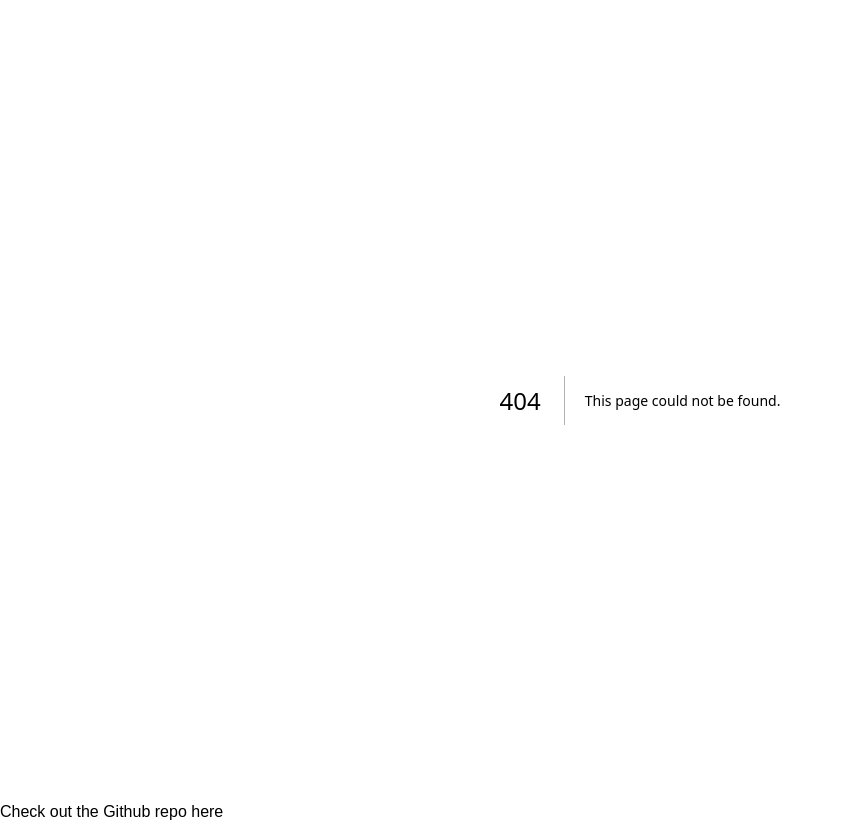
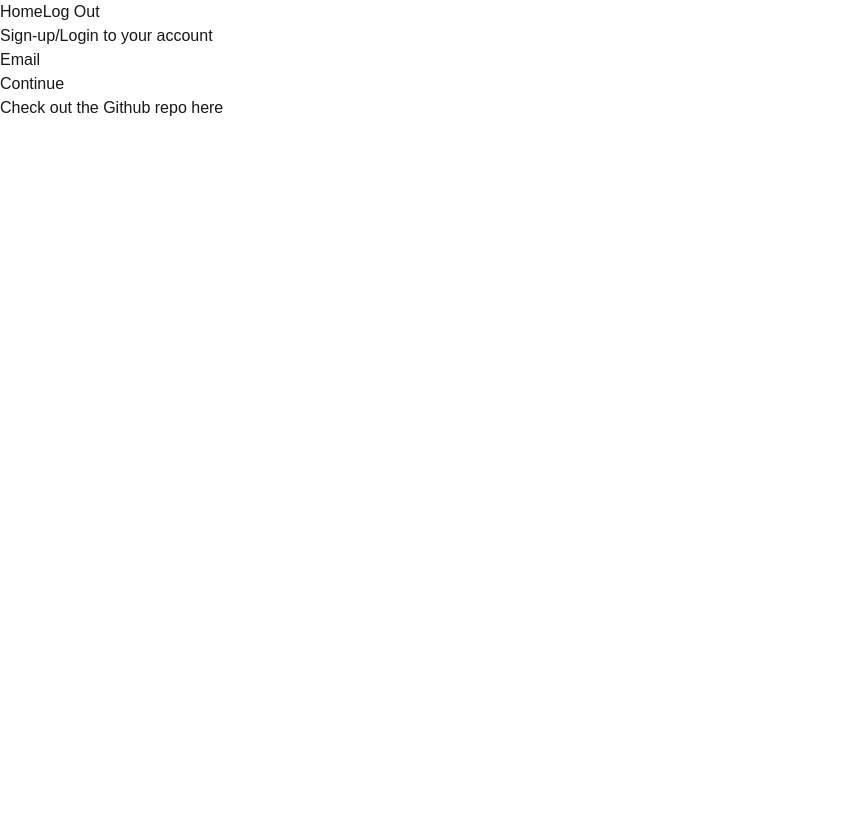
Before and after one commit to matthova/nextjs-supabase-auth-from-scratch, a Next.js app: page /sign-in in a window 1280 px wide. Before the commit this address had no page. Shown: the whole page, without its empty margins (0-843 px from the left). After the commit the page ends 800 px from the top, so only its background shows below. Built offline with nearby package versions, Linux system fonts and the light colour scheme; no server answers.

Commit message:
mostly got it

```diff
--- a/package.json
+++ b/package.json
@@ -20,6 +20,7 @@
     "react": "^19.0.0",
     "react-dom": "^19.0.0",
     "react-redux": "^9.2.0",
+    "react-use": "^17.6.0",
     "zod": "^3.24.1"
   },
   "devDependencies": {
--- a/src/app/(app)/sign-up/page.tsx
+++ b/src/app/(app)/sign-in/page.tsx
@@ -5,44 +5,33 @@ import { userActions, userSelectors } from "@/lib/slices/userSlice";
 import { useAppDispatch, useAppSelector } from "@/lib/storeHooks";
 import React from "react";
 
-export default function SignUpPage() {
-  return (
-    <div>
-      <SignUpWithEmailAndPassword />
-    </div>
-  );
-}
-
-enum SignUpState {
+enum SignInState {
   INITIAL,
   LOADING,
   ERROR,
   SUCCESS,
 }
 
-function SignUpWithEmailAndPassword() {
+export default function SignInWithEmail() {
   const [error, setError] = React.useState<string | null>(null);
   const [email, setEmail] = React.useState<string>("");
-  const [signUpState, setSignUpState] = React.useState<SignUpState>(
-    SignUpState.INITIAL
+  const [signInState, setSignInState] = React.useState<SignInState>(
+    SignInState.INITIAL
   );
 
   const currentUser = useAppSelector((state) => userSelectors.getUser(state));
   const dispatch = useAppDispatch();
 
-  async function handleSignUp() {
+  async function handleSignIn() {
     setError(null);
-    setSignUpState(SignUpState.LOADING);
+    setSignInState(SignInState.LOADING);
 
     try {
       const supabase = getClientSupabase();
       const response = await supabase.auth.updateUser({
         email,
       });
-      console.log("response", response);
-      debugger;
       if (response.error != null) {
-        debugger;
         throw response.error;
       }
       const user = response.data?.user;
@@ -50,34 +39,32 @@ function SignUpWithEmailAndPassword() {
         throw new Error("Updated user is nullish");
       }
       dispatch(userActions.updateUser(user));
-      setSignUpState(SignUpState.SUCCESS);
+      setSignInState(SignInState.SUCCESS);
     } catch (error) {
+      if (
+        // @ts-expect-error Just parse it....
+        error?.code === "email_exists"
+      ) {
+        try {
+          await getClientSupabase().auth.signInWithOtp({
+            email,
+          });
+          return;
+        } catch (ex) {
+          console.log("Sign up with otp error", ex);
+        }
+      }
       // @ts-expect-error Just parse it....
-      setError(error?.message ?? "Sign up failed");
-      setSignUpState(SignUpState.ERROR);
+      setError(error?.message ?? "Sign Up failed");
+      setSignInState(SignInState.ERROR);
     }
   }
 
   const newEmail = currentUser?.new_email;
 
-  if (currentUser?.is_anonymous === false) {
-    return (
-      <div>
-        <div>Already signed in</div>
-        <button
-          onClick={async () => {
-            await getClientSupabase().auth.signOut();
-            dispatch(userActions.setUser(null));
-          }}
-        >
-          Log Out?
-        </button>
-      </div>
-    );
-  }
   return (
     <div className="flex flex-col gap-2">
-      <h1>Sign up with email</h1>
+      <h1>Sign-up/Login to your account</h1>
       {newEmail == null ? null : (
         <div className="p-2">
           <div>Confirmation email has been sent to {newEmail}</div>
@@ -98,7 +85,7 @@ function SignUpWithEmailAndPassword() {
           </button>
         </div>
       )}
-      {signUpState === SignUpState.SUCCESS ? null : (
+      {signInState === SignInState.SUCCESS ? null : (
         <div className="flex flex-col gap-2">
           <div>
             <label>
@@ -113,11 +100,11 @@ function SignUpWithEmailAndPassword() {
           </div>
           <button
             type="submit"
-            onClick={handleSignUp}
+            onClick={handleSignIn}
             className="px-2 py-1 border border-solid border-foreground rounded-xl self-start"
-            disabled={signUpState === SignUpState.LOADING}
+            disabled={signInState === SignInState.LOADING}
           >
-            Sign up
+            Continue
           </button>
         </div>
       )}
--- a/src/app/layout.tsx
+++ b/src/app/layout.tsx
@@ -3,6 +3,7 @@ import { Geist, Geist_Mono } from "next/font/google";
 import "./globals.css";
 import StoreProvider from "@/components/StoreProvider";
 import { getUserObject } from "@/db/getServerSupabase";
+import { Header } from "@/components/Header";
 
 const geistSans = Geist({
   variable: "--font-geist-sans",
@@ -32,6 +33,9 @@ export default async function RootLayout({
         <body
           className={`${geistSans.variable} ${geistMono.variable} antialiased flex flex-col min-h-full`}
         >
+          <div className="flex-none">
+            <Header />
+          </div>
           <div className="flex-1 min-h-0 overflow-auto">{children}</div>
           <footer className="flex-none bg-foreground text-background p-2">
             <a href="https://github.com/matthova/nextjs-supabase-auth-from-scratch">
--- a/src/components/AuthProvider.tsx
+++ b/src/components/AuthProvider.tsx
@@ -8,15 +8,13 @@ import { getClientSupabase } from "@/db/getClientSupabase";
 // Block from rendering the app until we have a user
 export function AuthProvider({ children }: { children: React.ReactNode }) {
   const user = useAppSelector((state) => userSelectors.getUser(state));
-  const userIsNullish = user == null;
   const dispatch = useAppDispatch();
   const creatingUser = React.useRef(false);
 
   React.useEffect(() => {
     async function createAnonymousUser() {
-      if (creatingUser.current) return;
+      if (creatingUser.current || user != null) return;
       creatingUser.current = true;
-      if (user == null) {
       const { data, error } =
         await getClientSupabase().auth.signInAnonymously();
       if (error) {
@@ -36,13 +34,12 @@ export function AuthProvider({ children }: { children: React.ReactNode }) {
       );
       creatingUser.current = false;
     }
-    }
     createAnonymousUser();
-  }, [dispatch, user, userIsNullish]);
+  }, [dispatch, user]);
 
-  if (user == null) {
-    return <div>Loading...</div>;
-  }
+  // if (user == null) {
+  //   return <div>Loading...</div>;
+  // }
 
   return <>{children}</>;
 }
--- /dev/null
+++ b/src/components/Header.tsx
@@ -0,0 +1,29 @@
+"use client";
+
+import Link from "next/link";
+import { getClientSupabase } from "@/db/getClientSupabase";
+import { userActions, userSelectors } from "@/lib/slices/userSlice";
+import { useAppDispatch, useAppSelector } from "@/lib/storeHooks";
+
+export function Header() {
+  const user = useAppSelector((state) => userSelectors.getUser(state));
+  const dispatch = useAppDispatch();
+
+  return (
+    <div className="p-2 flex justify-between border border-solid border-foreground">
+      <Link href="/">Home</Link>
+      {user?.is_anonymous ? (
+        <Link href="/sign-in">Sign in</Link>
+      ) : (
+        <button
+          onClick={async () => {
+            await getClientSupabase().auth.signOut();
+            dispatch(userActions.setUser(null));
+          }}
+        >
+          Log Out
+        </button>
+      )}
+    </div>
+  );
+}
```
Also changed, not shown: 1 other file (tests, documents, lock files or other folders). Lines whose indentation alone changed are shown as unchanged.
